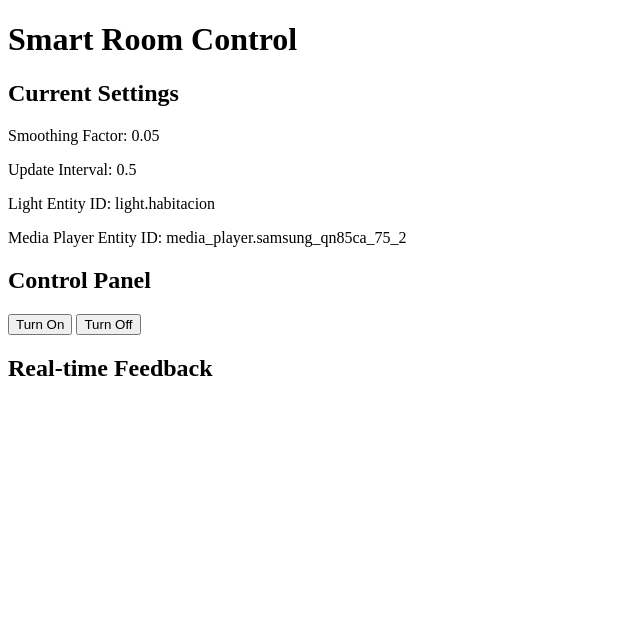
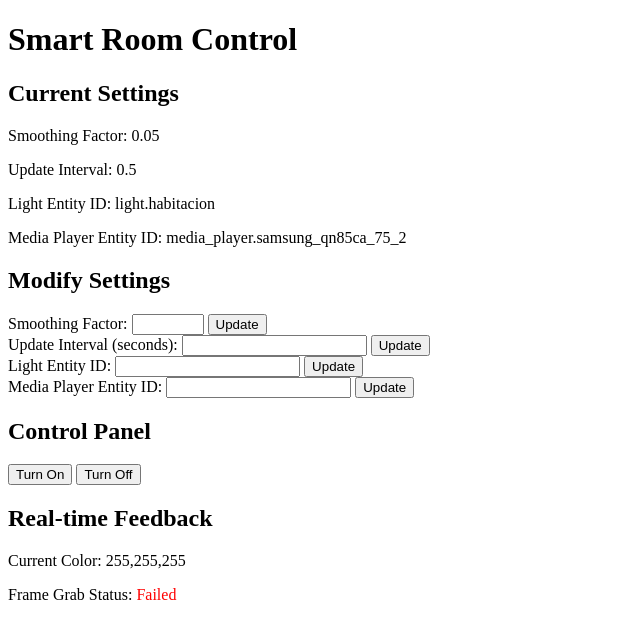
Before and after one commit to elblogbruno/LightsSyncHdmi, a Flask app: page / in a window 1280 px wide. Shown: the top 639 px of the page, without its empty margins (0-640 px from the left). Run offline with Flask 3, Linux system fonts and the light colour scheme.

Commit message:
Agregar funcionalidad para obtener retroalimentación en tiempo real y permitir la modificación de configuraciones en la interfaz web

```diff
--- a/main.py
+++ b/main.py
@@ -137,11 +137,18 @@ def get_settings():
         "media_player_entity_id": media_player_entity_id
     })
 
+@app.route('/get_feedback', methods=['GET'])
+def get_feedback():
+    return jsonify({
+        "current_color": prev_dominant_color.tolist(),
+        "frame_grab_success": frame_grab_success
+    })
+
 def run_flask():
     app.run(host='0.0.0.0', port=5000)
 
 def run_video_capture():
-    global prev_dominant_color, last_update_time, skipped_frames
+    global prev_dominant_color, last_update_time, skipped_frames, frame_grab_success
     while True:
         if not is_tv_on():
             print("Samsung TV is off. Pausing the script...")
@@ -159,7 +166,10 @@ def run_video_capture():
 
         if not ret:
             print("Failed to grab frame")
+            frame_grab_success = False
             break
+
+        frame_grab_success = True
 
         small_frame = cv2.resize(frame, (160, 120))  # Further reduced frame size
 
@@ -199,6 +209,7 @@ def run_video_capture():
     cv2.destroyAllWindows()
 
 if __name__ == '__main__':
+    frame_grab_success = False
     flask_thread = threading.Thread(target=run_flask)
     video_thread = threading.Thread(target=run_video_capture)
     flask_thread.start()
--- a/templates/index.html
+++ b/templates/index.html
@@ -16,6 +16,24 @@
         <p>Media Player Entity ID: <span id="media_player_entity_id">{{ media_player_entity_id }}</span></p>
     </div>
     <div>
+        <h2>Modify Settings</h2>
+        <label for="new_smoothing_factor">Smoothing Factor:</label>
+        <input type="number" id="new_smoothing_factor" step="0.01" min="0" max="1">
+        <button id="update_smoothing_factor">Update</button>
+        <br>
+        <label for="new_update_interval">Update Interval (seconds):</label>
+        <input type="number" id="new_update_interval" step="0.1" min="0.1">
+        <button id="update_update_interval">Update</button>
+        <br>
+        <label for="new_light_entity_id">Light Entity ID:</label>
+        <input type="text" id="new_light_entity_id">
+        <button id="update_light_entity_id">Update</button>
+        <br>
+        <label for="new_media_player_entity_id">Media Player Entity ID:</label>
+        <input type="text" id="new_media_player_entity_id">
+        <button id="update_media_player_entity_id">Update</button>
+    </div>
+    <div>
         <h2>Control Panel</h2>
         <button id="turn_on">Turn On</button>
         <button id="turn_off">Turn Off</button>
@@ -23,6 +41,8 @@
     <div>
         <h2>Real-time Feedback</h2>
         <p id="feedback"></p>
+        <p>Current Color: <span id="current_color"></span></p>
+        <p>Frame Grab Status: <span id="frame_grab_status"></span></p>
     </div>
     <script>
         $(document).ready(function() {
@@ -38,6 +58,38 @@
                 });
             });
 
+            $('#update_smoothing_factor').click(function() {
+                const newSmoothingFactor = parseFloat($('#new_smoothing_factor').val());
+                $.post('/set_smoothing_factor', { smoothing_factor: newSmoothingFactor }, function(data) {
+                    $('#smoothing_factor').text(data.smoothing_factor);
+                    $('#feedback').text('Smoothing factor updated');
+                });
+            });
+
+            $('#update_update_interval').click(function() {
+                const newUpdateInterval = parseFloat($('#new_update_interval').val());
+                $.post('/set_update_interval', { update_interval: newUpdateInterval }, function(data) {
+                    $('#update_interval').text(data.update_interval);
+                    $('#feedback').text('Update interval updated');
+                });
+            });
+
+            $('#update_light_entity_id').click(function() {
+                const newLightEntityId = $('#new_light_entity_id').val();
+                $.post('/set_entity_ids', { light_entity_id: newLightEntityId }, function(data) {
+                    $('#light_entity_id').text(data.light_entity_id);
+                    $('#feedback').text('Light entity ID updated');
+                });
+            });
+
+            $('#update_media_player_entity_id').click(function() {
+                const newMediaPlayerEntityId = $('#new_media_player_entity_id').val();
+                $.post('/set_entity_ids', { media_player_entity_id: newMediaPlayerEntityId }, function(data) {
+                    $('#media_player_entity_id').text(data.media_player_entity_id);
+                    $('#feedback').text('Media player entity ID updated');
+                });
+            });
+
             function fetchSettings() {
                 $.get('/get_settings', function(data) {
                     $('#smoothing_factor').text(data.smoothing_factor);
@@ -47,7 +99,19 @@
                 });
             }
 
+            function fetchFeedback() {
+                $.get('/get_feedback', function(data) {
+                    $('#current_color').text(data.current_color);
+                    if (data.frame_grab_success) {
+                        $('#frame_grab_status').text('Success').css('color', 'green');
+                    } else {
+                        $('#frame_grab_status').text('Failed').css('color', 'red');
+                    }
+                });
+            }
+
             setInterval(fetchSettings, 5000); // Fetch settings every 5 seconds
+            setInterval(fetchFeedback, 1000); // Fetch feedback every 1 second
         });
     </script>
 </body>
```
